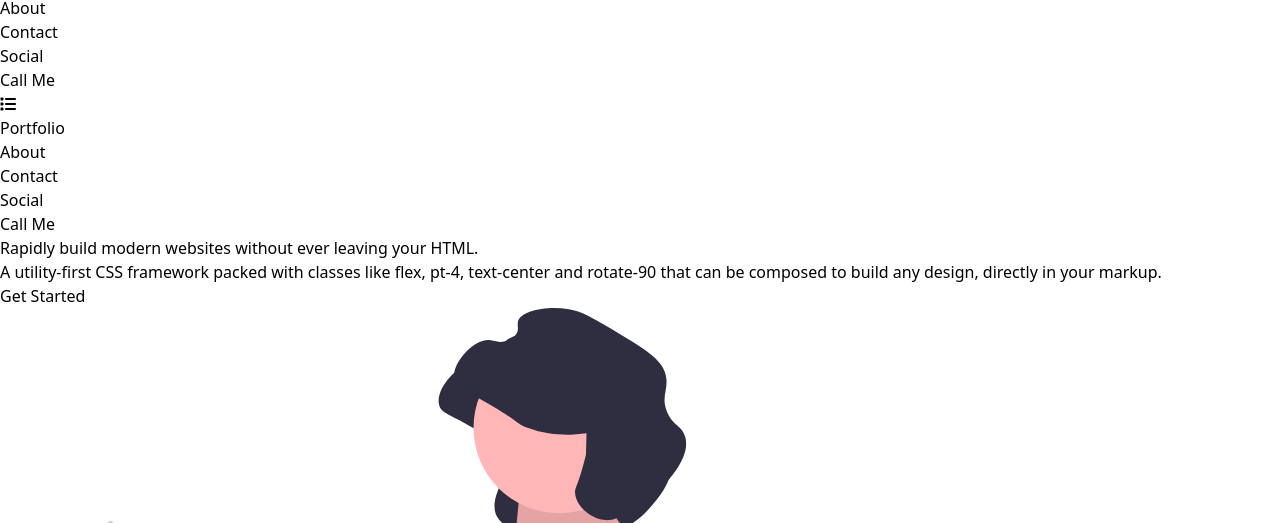
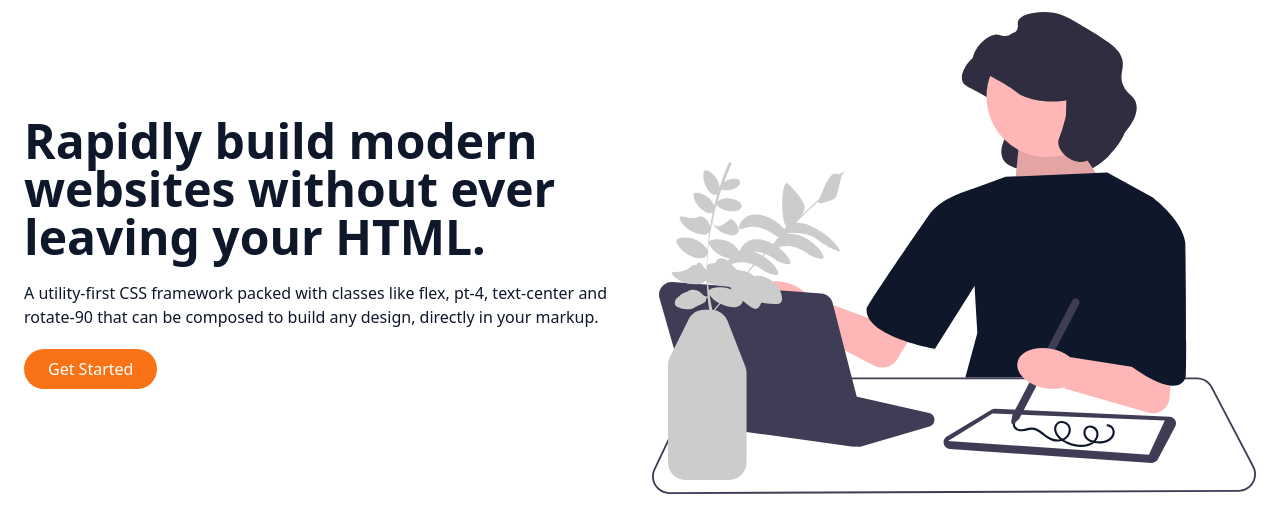
Before and after one commit to IBENAHMED/FOOD, a website: page index.html in a window 1280 px wide. Shown: the part 56-579 px from the top of the page. Drawn offline with nearby package versions, Linux system fonts and the light colour scheme; files that its build step writes are made by us from their sources.

Commit message:
Update index.html

```diff
--- a/index.html
+++ b/index.html
@@ -7,10 +7,10 @@
     <title>FOOD</title>
 
     <!-- Font CSS -->
-    <link rel="stylesheet" href="public/style.css">
+    <link rel="stylesheet" href="dist/style.css">
 
     <!-- Font Awesome CSS -->
-    <link rel="stylesheet" href="public/all.min.css">
+    <link rel="stylesheet" href="dist/all.min.css">
 
 </head>
 
```
